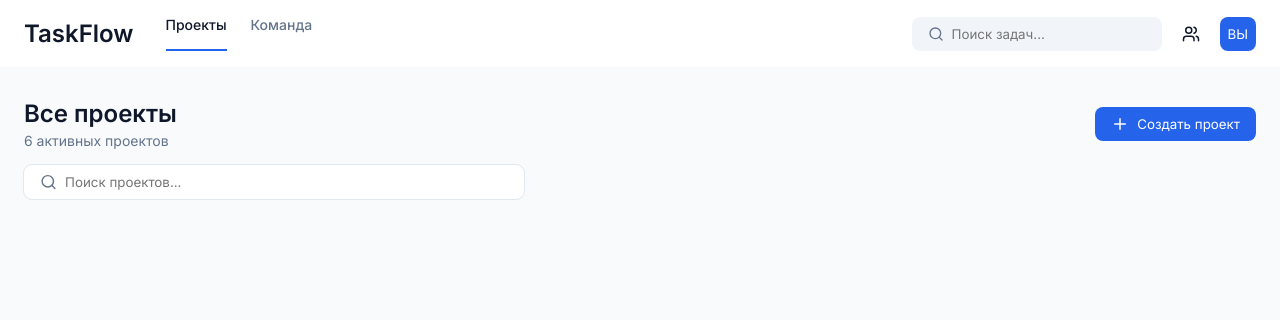
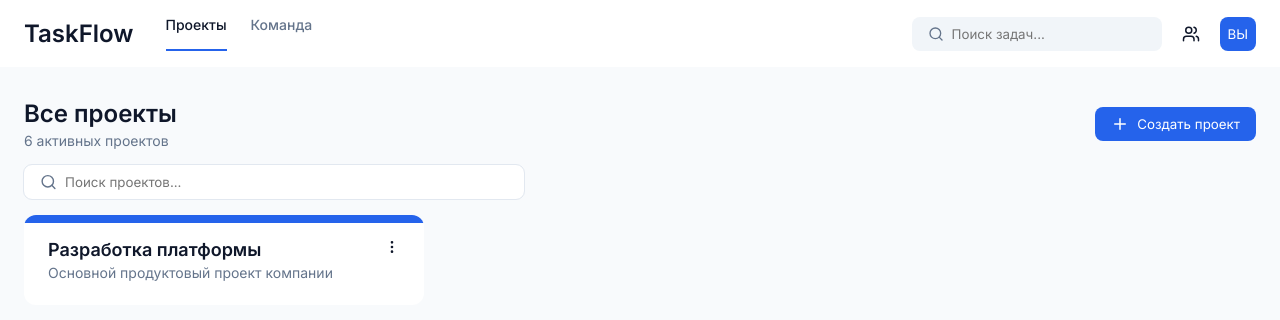
Before and after one commit to DimaJun/taskflow, a Next.js app: page /projects in a window 1280 px wide. Shown: the top 320 px of the page. Built offline with nearby package versions, Linux system fonts and the light colour scheme.

Commit message:
added: Project entity, ProjectCard & ProjectsList;

```diff
--- a/src/app/projects/page.tsx
+++ b/src/app/projects/page.tsx
@@ -3,6 +3,7 @@ import s from './page.module.scss';
 import { Button } from '@/shared/ui/Button';
 import { Plus } from 'lucide-react';
 import { Input } from '@/shared/ui/Input';
+import { ProjectsList } from '@/entities/Project';
 
 export default function Projects() {
 	return (
@@ -22,6 +23,7 @@ export default function Projects() {
 				wrapperClass={s.inputWrapper}
 				isSearch
 			/>
+			<ProjectsList />
 		</Page>
 	);
 }
--- /dev/null
+++ b/src/entities/Project/index.ts
@@ -0,0 +1 @@
+export { ProjectsList } from './ui/ProjectsList/ProjectsList';
--- /dev/null
+++ b/src/entities/Project/ui/ProjectCard/ProjectCard.module.scss
@@ -0,0 +1,38 @@
+.Card {
+  cursor: pointer;
+  position: relative;
+  background-color: var(--color-white);
+  padding: var(--indent-24);
+  border-radius: var(--indent-12);
+  overflow: hidden;
+}
+
+.topBorder {
+  position: absolute;
+  top: 0;
+  left: 0;
+  width: 100%;
+  height: var(--indent-8);
+  background-color: var(--color-accent);
+}
+
+.top {
+  position: relative;
+}
+
+.title {
+  font-size: var(--fs-lg);
+  font-weight: 600;
+  margin-bottom: var(--indent-4);
+}
+
+.description {
+  font-size: var(--fs-sm);
+  color: var(--color-secondary);
+}
+
+.actions {
+  position: absolute;
+  right: 0;
+  top: 0;
+}
--- /dev/null
+++ b/src/entities/Project/ui/ProjectCard/ProjectCard.tsx
@@ -0,0 +1,21 @@
+import s from './ProjectCard.module.scss';
+import { Button } from '@/shared/ui/Button';
+import { EllipsisVertical } from 'lucide-react';
+
+export function ProjectCard() {
+	return (
+		<div className={s.Card}>
+			<div className={s.topBorder} />
+			<div className={s.top}>
+				<h2 className={s.title}>Разработка платформы</h2>
+				<p className={s.description}>Основной продуктовый проект компании</p>
+				<Button
+					className={s.actions}
+					variant='clear'
+				>
+					<EllipsisVertical size={16} />
+				</Button>
+			</div>
+		</div>
+	);
+}
--- /dev/null
+++ b/src/entities/Project/ui/ProjectsList/ProjectsList.module.scss
@@ -0,0 +1,5 @@
+.list {
+  display: grid;
+  grid-template-columns: repeat(3, 1fr);
+  gap: var(--indent-16);
+}
--- /dev/null
+++ b/src/entities/Project/ui/ProjectsList/ProjectsList.tsx
@@ -0,0 +1,12 @@
+import s from './ProjectsList.module.scss';
+import { ProjectCard } from '../ProjectCard/ProjectCard';
+
+export function ProjectsList() {
+	return (
+		<ul className={s.list}>
+			<li>
+				<ProjectCard />
+			</li>
+		</ul>
+	);
+}
--- a/src/shared/ui/Button/Button.module.scss
+++ b/src/shared/ui/Button/Button.module.scss
@@ -4,6 +4,7 @@
   border-radius: var(--indent-8);
 
   display: flex;
+  justify-content: center;
   align-items: center;
   gap: var(--indent-8);
   transition: var(--transition);
```
